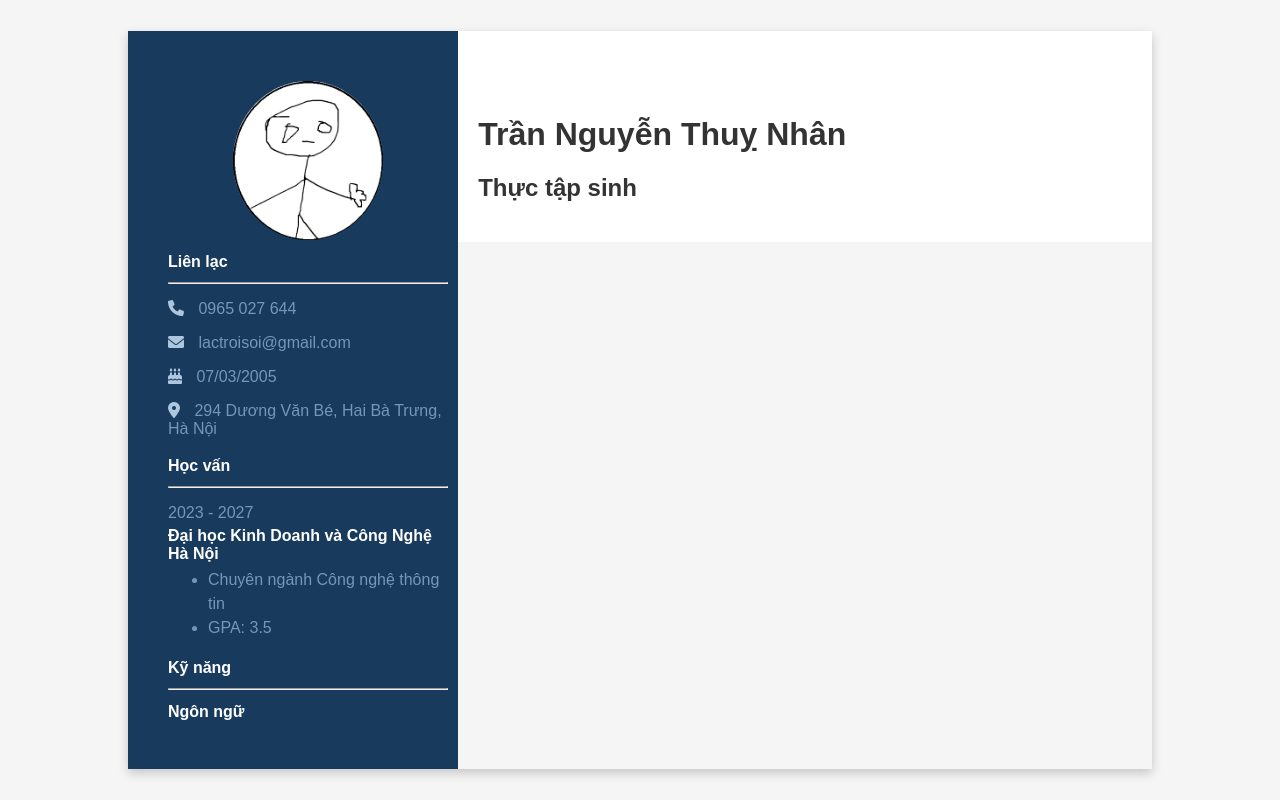
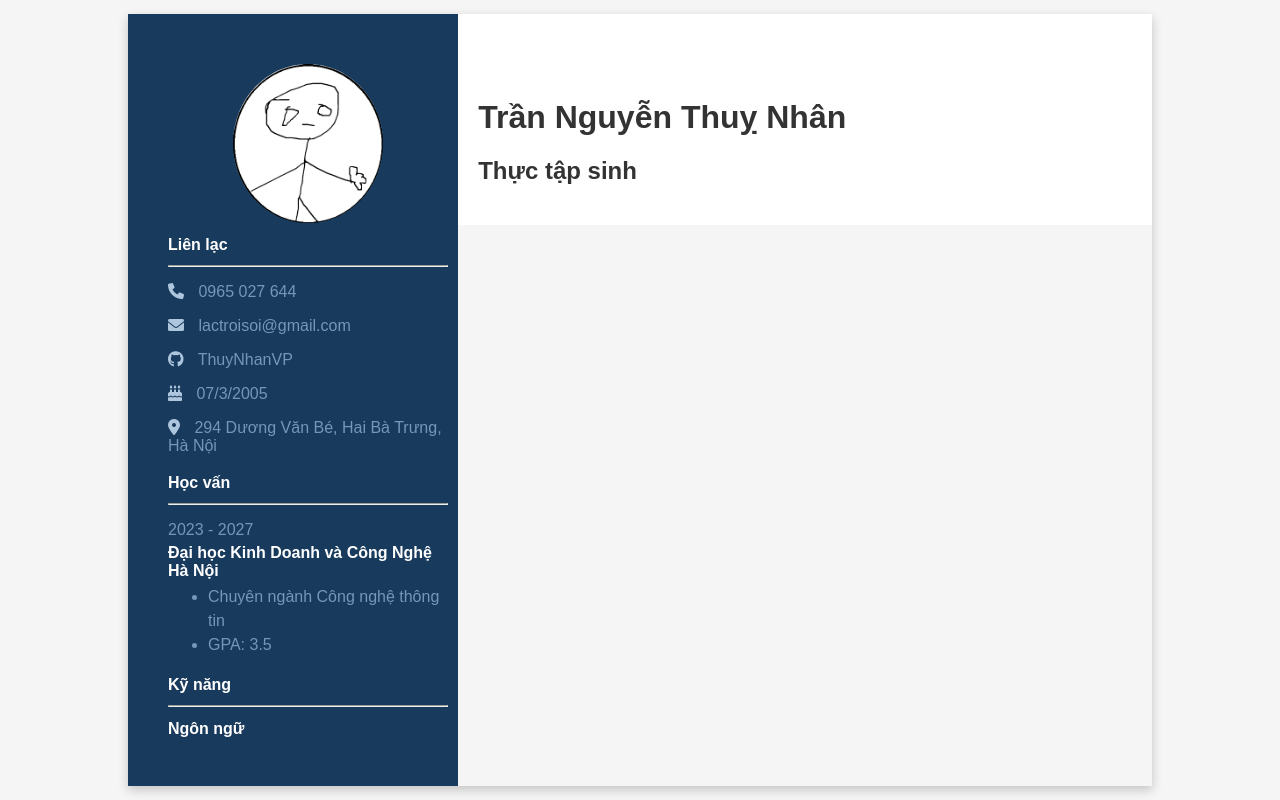
Before and after one commit to ThuyNhanVP/cv, a plain HTML site: page index.html in a window 1280 px wide. Drawn offline with Linux system fonts and the light colour scheme.

Commit message:
them github

```diff
--- a/index.html
+++ b/index.html
@@ -21,7 +21,8 @@
                 <hr>
                 <P style="color: #7597b8;"><i class="fa-solid fa-phone " style=" padding-right: 10px; color:#adc6de ;"></i> 0965 027 644 </P>
                 <P style="color: #7597b8;"><i class="fa-solid fa-envelope" style=" padding-right: 10px;color:#adc6de ; "></i> lactroisoi@gmail.com</P>
-                <p style="color: #7597b8;"><i class="fa-solid fa-cake-candles" style=" padding-right: 10px;color:#adc6de ; "></i> 07/03/2005</p>
+                <p style="color: #7597b8;"><i class="fa-brands fa-github" style=" padding-right: 10px;color:#adc6de ; "></i> <a href="https://github.com/ThuyNhanVP" style="text-decoration: none; color: #7597b8; ">ThuyNhanVP</a> </p>
+                <p style="color: #7597b8;"><i class="fa-solid fa-cake-candles" style=" padding-right: 10px;color:#adc6de ; "></i> 07/3/2005</p>
                 <p style="color: #7597b8;"><i class="fa-solid fa-location-dot" style=" padding-right: 10px;color:#adc6de ; "> </i> 294 Dương Văn Bé, Hai Bà
                     Trưng, Hà Nội</p>
                 <h4 class="h4text">Học vấn</h4>
```
